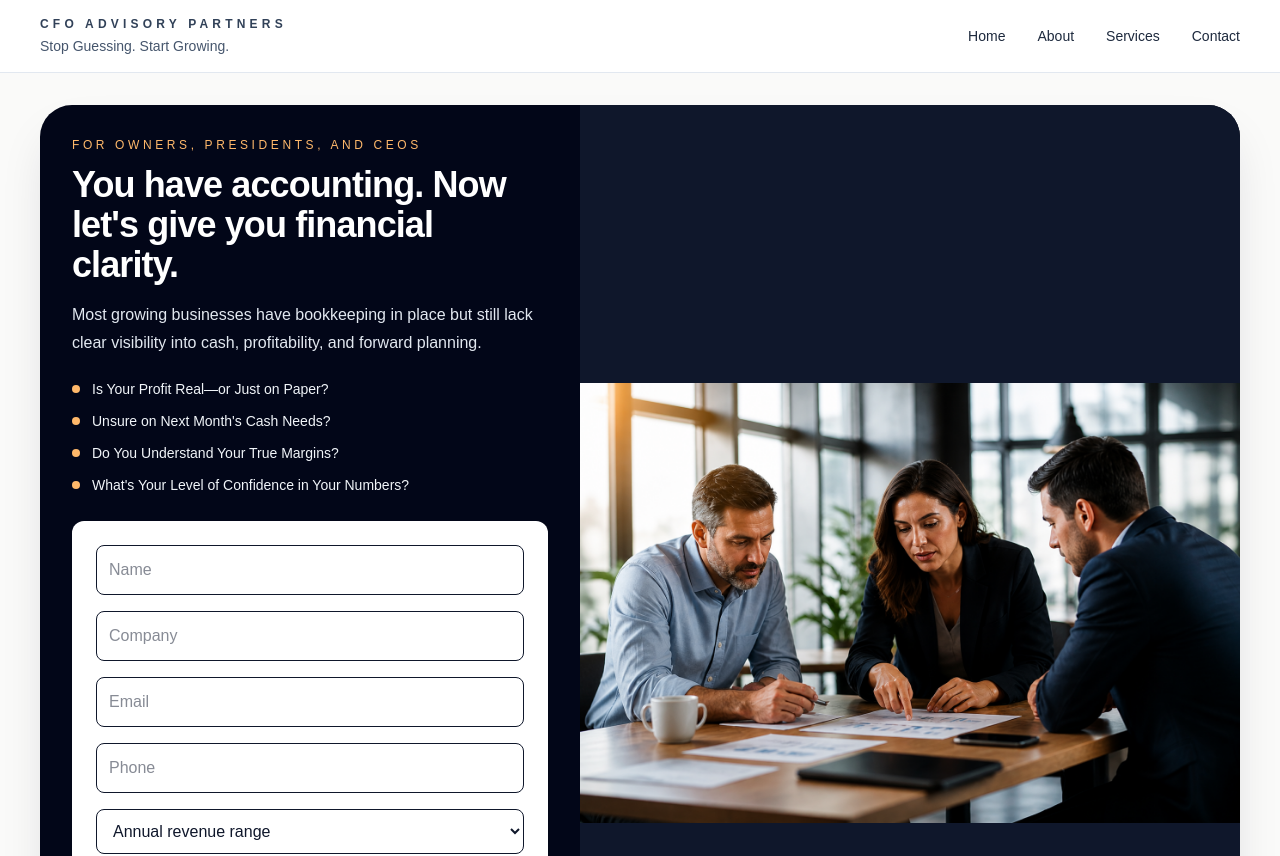
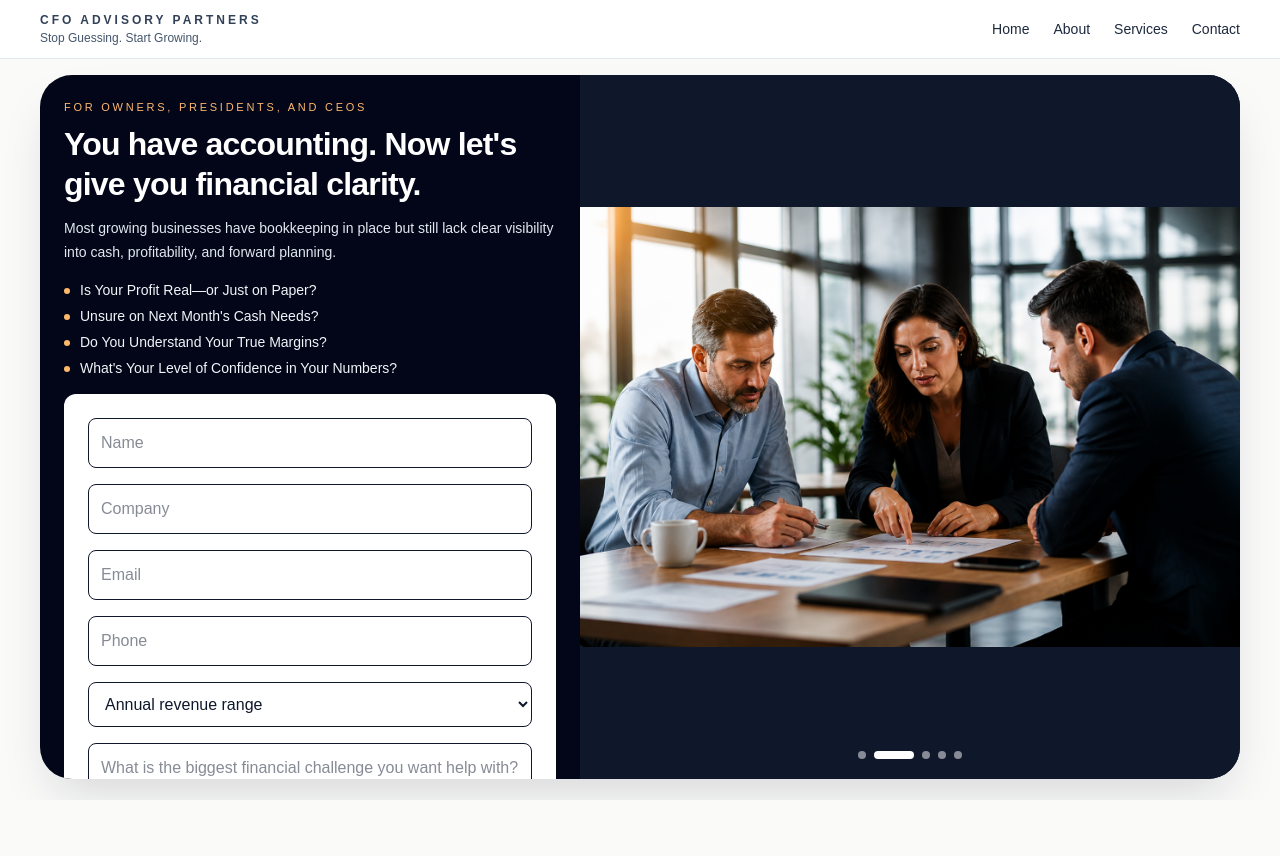
Before and after one commit to cfoadvisorypartners/cfo-advisory-partners-site, a Next.js app: page /lead in a window 1280 px wide. Shown: the top 856 px of the page. After the commit the page ends 800 px from the top, so only its background shows below. Built offline with nearby package versions, Linux system fonts and the light colour scheme.

Commit message:
Make lead page fit above the fold

```diff
--- a/src/app/lead/page.tsx
+++ b/src/app/lead/page.tsx
@@ -3,7 +3,6 @@
 import Link from "next/link";
 import { useEffect, useMemo, useState } from "react";
 import { LeadForm } from "@/components/lead-form";
-import { SiteFooter } from "@/components/site-footer";
 import { leadPageBullets } from "@/lib/site-content";
 
 export default function LeadPage() {
@@ -31,17 +30,17 @@ export default function LeadPage() {
   return (
     <div className="min-h-screen bg-stone-50 text-slate-900">
       <header className="border-b border-slate-200 bg-white">
-        <div className="mx-auto flex max-w-7xl items-center justify-between px-6 py-4 lg:px-10">
+        <div className="mx-auto flex max-w-7xl items-center justify-between px-6 py-3 lg:px-10">
           <Link href="/" className="block">
-            <div className="text-xs font-semibold uppercase tracking-[0.35em] text-slate-700">
+            <div className="text-xs font-semibold uppercase tracking-[0.25em] text-slate-700">
               CFO Advisory Partners
             </div>
-            <div className="mt-1 text-sm text-slate-600">
+            <div className="mt-0.5 text-xs text-slate-600">
               Stop Guessing. Start Growing.
             </div>
           </Link>
 
-          <nav className="hidden items-center gap-8 text-sm font-medium text-slate-800 md:flex">
+          <nav className="hidden items-center gap-6 text-sm font-medium text-slate-800 md:flex">
             <Link href="/" className="transition hover:text-blue-700">
               Home
             </Link>
@@ -58,37 +57,37 @@ export default function LeadPage() {
         </div>
       </header>
 
-      <main className="mx-auto max-w-7xl px-6 py-8 lg:px-10">
-        <div className="grid overflow-hidden rounded-[2rem] bg-slate-950 shadow-2xl shadow-slate-900/15 lg:grid-cols-[0.9fr_1.1fr]">
-          <div className="p-6 text-white lg:p-8">
-            <div className="text-xs uppercase tracking-[0.3em] text-orange-300">
+      <main className="mx-auto max-w-7xl px-6 py-4 lg:px-10">
+        <div className="grid overflow-hidden rounded-[2rem] bg-slate-950 shadow-2xl shadow-slate-900/15 lg:h-[calc(100vh-96px)] lg:grid-cols-[0.9fr_1.1fr]">
+          <div className="overflow-y-auto p-5 text-white lg:p-6">
+            <div className="text-[11px] uppercase tracking-[0.25em] text-orange-300">
               For owners, presidents, and CEOs
             </div>
 
-            <h1 className="mt-3 max-w-2xl text-3xl font-semibold tracking-tight sm:text-4xl">
+            <h1 className="mt-2 max-w-2xl text-2xl font-semibold tracking-tight sm:text-3xl lg:text-[2rem] lg:leading-tight">
               You have accounting. Now let&apos;s give you financial clarity.
             </h1>
 
-            <p className="mt-4 max-w-xl text-base leading-7 text-slate-200">
+            <p className="mt-3 max-w-xl text-sm leading-6 text-slate-200">
               Most growing businesses have bookkeeping in place but still lack
               clear visibility into cash, profitability, and forward planning.
             </p>
 
-            <ul className="mt-5 space-y-2 text-sm leading-6 text-slate-100">
+            <ul className="mt-4 space-y-1.5 text-sm leading-5 text-slate-100">
               {leadPageBullets.map((item) => (
-                <li key={item} className="flex gap-3">
-                  <span className="mt-2 h-2 w-2 shrink-0 rounded-full bg-orange-300" />
+                <li key={item} className="flex gap-2.5">
+                  <span className="mt-2 h-1.5 w-1.5 shrink-0 rounded-full bg-orange-300" />
                   <span>{item}</span>
                 </li>
               ))}
             </ul>
 
-            <div className="mt-6">
+            <div className="mt-4">
               <LeadForm />
             </div>
           </div>
 
-          <div className="relative flex min-h-[520px] items-center justify-center overflow-hidden bg-slate-900 p-6 lg:min-h-[720px]">
+          <div className="relative hidden items-center justify-center overflow-hidden bg-slate-900 p-5 lg:flex">
             {leadImages.map((image, index) => (
               <img
                 key={image}
@@ -100,7 +99,7 @@ export default function LeadPage() {
               />
             ))}
 
-            <div className="absolute bottom-6 left-1/2 flex -translate-x-1/2 gap-2">
+            <div className="absolute bottom-5 left-1/2 flex -translate-x-1/2 gap-2">
               {leadImages.map((image, index) => (
                 <button
                   key={image}
@@ -118,8 +117,6 @@ export default function LeadPage() {
           </div>
         </div>
       </main>
-
-      <SiteFooter />
     </div>
   );
 }
```
